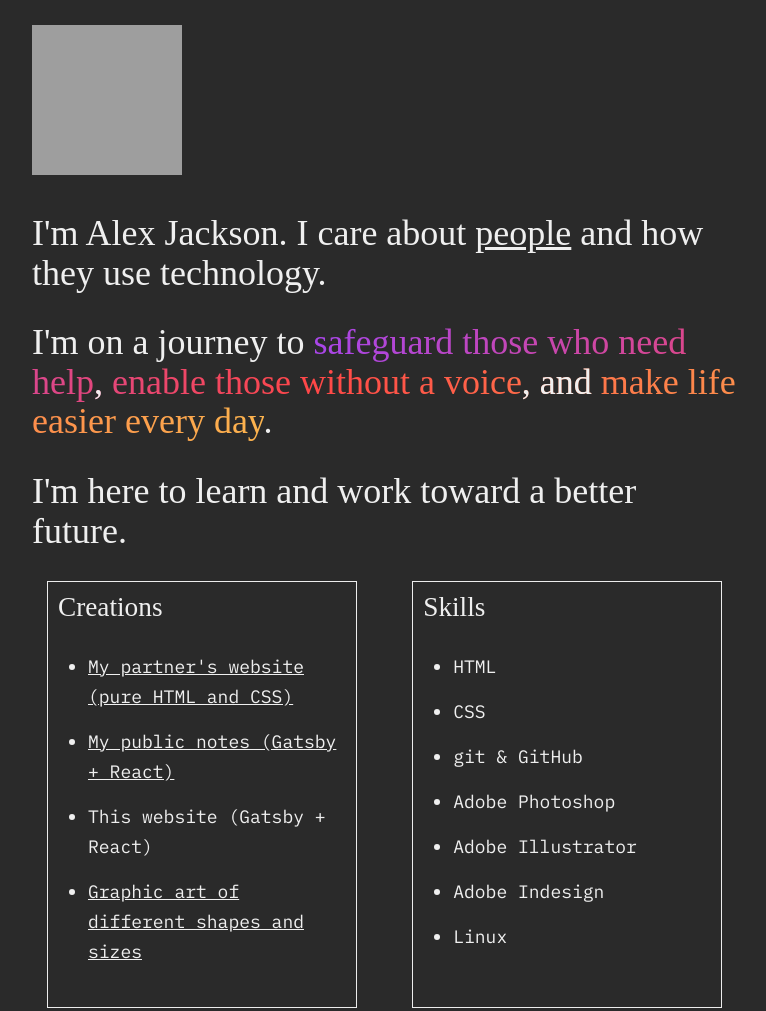
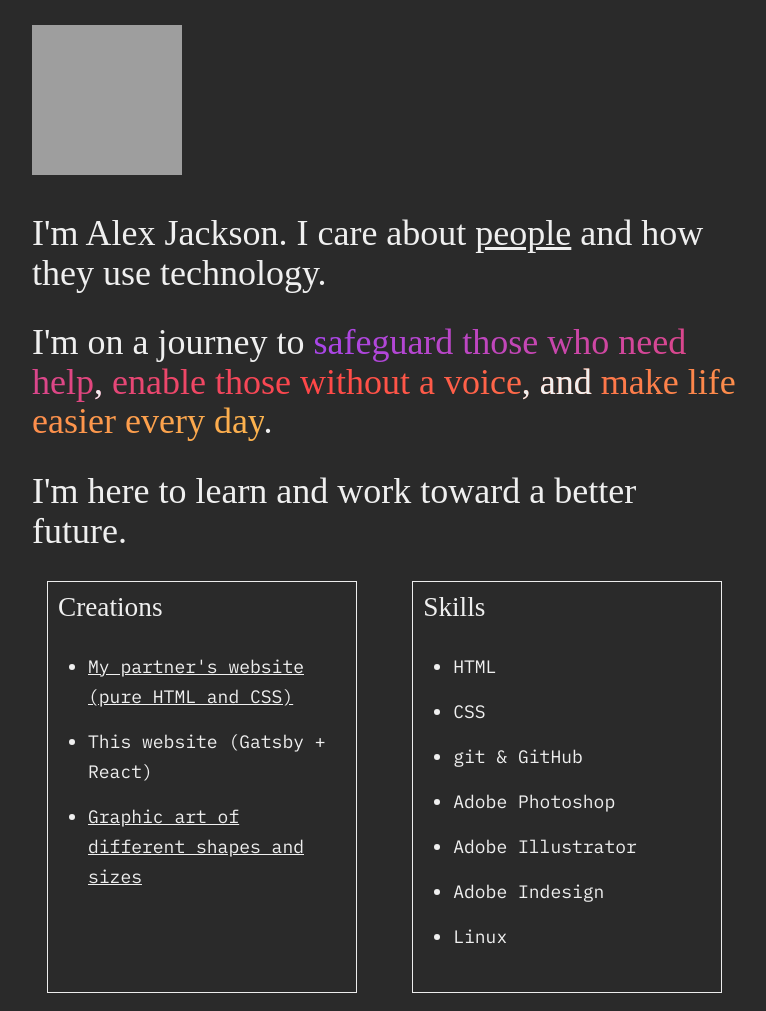
Before and after one commit to ajaxbits/ajaxdotcomputer, a Gatsby site: page / in a window 1280 px wide. Shown: the top 1011 px of the page, without its empty margins (258-1024 px from the left). Built offline with nearby package versions, Linux system fonts and the light colour scheme; Gatsby itself is replaced by a stand-in of ours; grey boxes are pictures that could not be loaded; a web font is replaced by a local one.

Commit message:
get rid of link to notes.ajax.computer

```diff
--- a/src/pages/index.js
+++ b/src/pages/index.js
@@ -55,11 +55,6 @@ export default function IndexPage() {
                 color: `#efefef`,
               }} to="https://www.gracebobber.com">
                 My partner's website (pure HTML and CSS)
-                </Link></li>
-              <li><Link style={{
-                color: `#efefef`,
-              }} to="https://notes.ajax.computer">
-                My public notes (Gatsby + React)
                 </Link></li>
               <li><Link style={{
                 color: `#efefef`,
```
